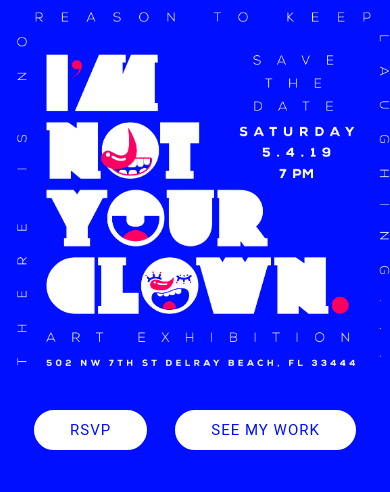
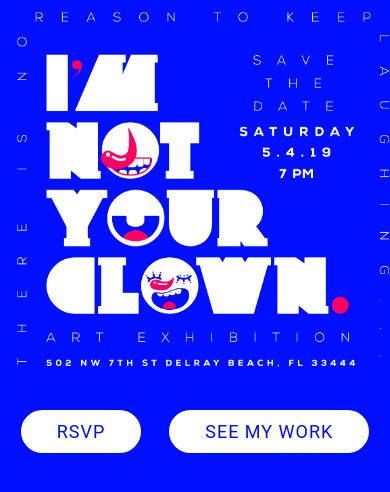
Before and after one commit to christina-go/imnotyourclown, a Flask app: page / in a window 390 px wide. Shown: the part 39-531 px from the top of the page. Run offline with Flask 2, Linux system fonts and the light colour scheme.

Commit message:
second round font size adjustment on mobile

```diff
--- a/static/style.css
+++ b/static/style.css
@@ -95,7 +95,7 @@ body {
         font-family: "Roboto", sans-serif;
         text-transform: uppercase;
         font-weight: 400;
-        font-size: 15px;
+        font-size: 18px;
         letter-spacing: 1px;
         display: inline-block;
         padding: 11px 36px;
```
